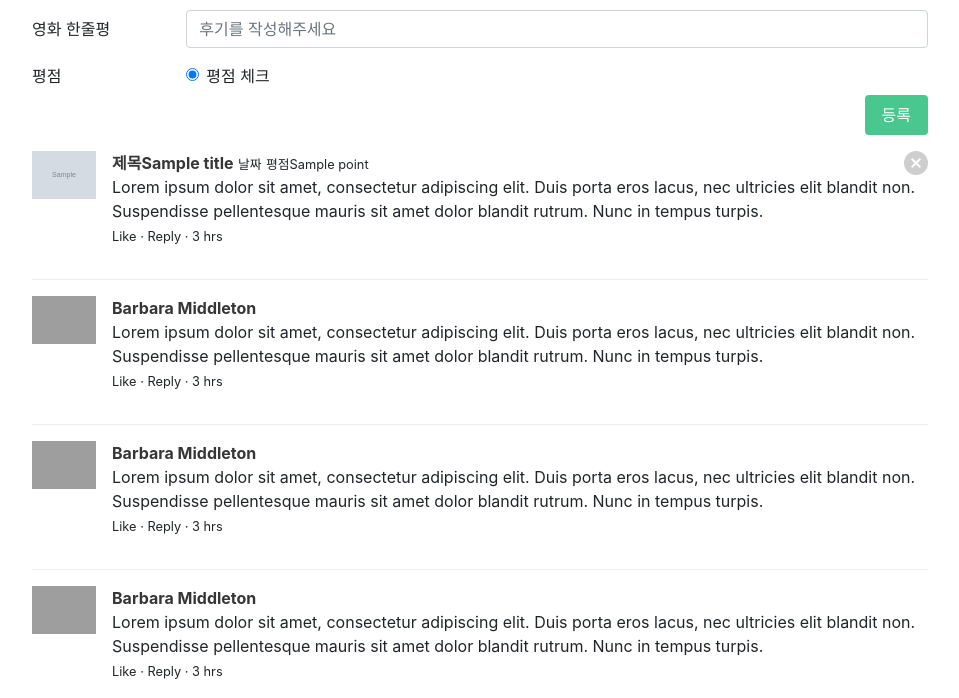
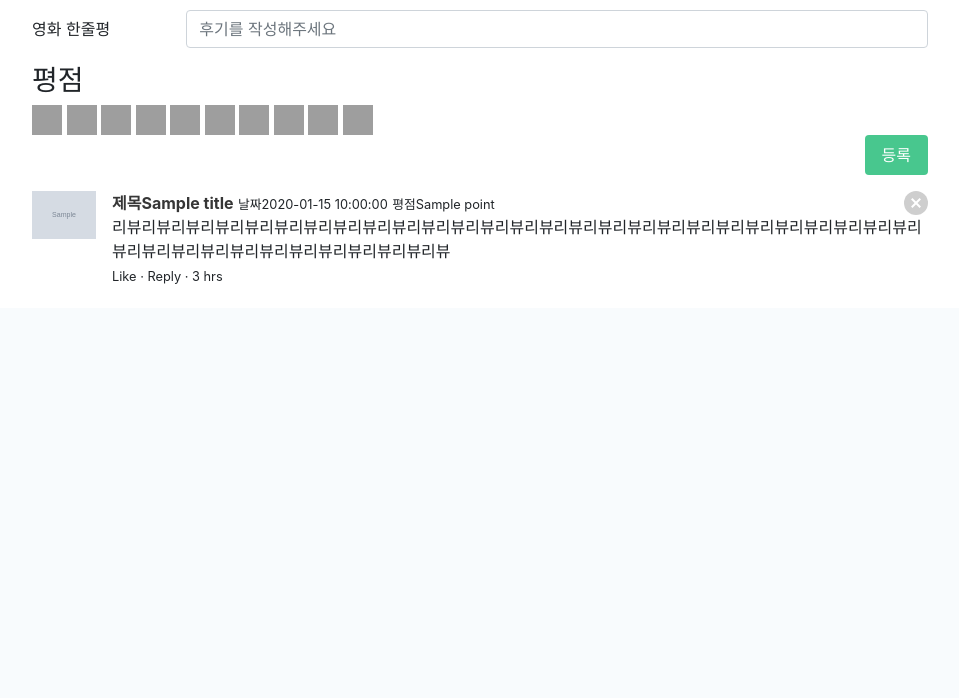
Before and after one commit to HangHae99-team9/Hanghae_week1, a Flask app: template templates/reviews.html in a window 1280 px wide. Shown: the part 492-1190 px from the top of the page, without its empty margins (224-1183 px from the left). After the commit the page ends 776 px from the top, so only its background shows below. Run offline with Flask 2, Linux system fonts and the light colour scheme; the template is opened without the code that fills it: most values are stand-ins (such as "Sample title", 1, 10 or a date in 2020); grey boxes marked "Sample" are stand-in pictures; some libraries are stand-ins or nearby versions; grey boxes are pictures that could not be loaded.

Commit message:
front header

```diff
--- a/app.py
+++ b/app.py
@@ -59,22 +59,24 @@ def review_get_movie():
     return jsonify({'result': movie})
 
 # 다른사람들이 남기 후기 리스트
-@app.route('/review', methods=['GET'])
-def people_get_review():
-    title_receive = request.args.get('title_give')
-#     다른사람들이 남기 후기 DB에서 가져오기
-    commentList = db.comment
+@app.route('/reviews/<title>', methods=['GET'])
+def people_get_review(title):
+#     title_receive = request.args.get('title_give')
+# #     다른사람들이 남기 후기 DB에서 가져오기
+#     commentList = db.comment
+    render_template("reviews.html", reviews=title)
 
 
-@app.route('/review', methods=['POST'])
+@app.route('/reviews', methods=['POST'])
 def review_save():
     title_receive = request.args.get('title_give')
     date = nowTime()
     point_receive = request.args.get('point_give')
-    comment_receive = request.args.get('comment_give')
+    reviews_receive = request.args.get('reviews_give')
+
     # id_receive = request.args.get('id_give') ID payload해서 디코드 하는코드넣기
 
-    doc = {'id': id_receive, 'title': title_receive, 'date': date, 'point': point_receive, 'comment': comment_receive, 'like': 0}
+    doc = {'title': title_receive, 'date': date, 'point': point_receive, 'reviews': reviews_receive, 'like': 0}
     db.comment.insert_one(doc)
 
 
@@ -250,7 +252,7 @@ def sign_in():
     if result is not None:
         payload = {
          'id': username_receive,
-         'exp': datetime.utcnow() + datetime.timedelta(seconds=60 * 60 * 24)  # 로그인 24시간 유지
+         'exp': datetime.datetime.utcnow() + datetime.timedelta(seconds=60 * 60 * 24)  # 로그인 24시간 유지
         }
         token = jwt.encode(payload, SECRET_KEY, algorithm='HS256').decode('utf-8')
 
--- a/practice.py
+++ b/practice.py
@@ -1,4 +1,3 @@
-
 from pymongo import MongoClient
 
 # 시간가져오기 코드
@@ -9,5 +8,5 @@ import datetime
 # print(now_time[:16])
 
 
-ut = datetime.utcnow()
+ut = datetime.datetime.utcnow()
 print(ut)
--- a/static/css/login.css
+++ b/static/css/login.css
@@ -3,7 +3,18 @@
     left: 0;
     right: 0;
     position: fixed;
-    background-color: bisque;
+    background-color: #73aace;
+    border-bottom-width: 1px;
+    border-bottom-color: #73aace;
+    border-bottom-style: solid;
+}
+.Logo{
+    font-size: 50px;
+    color: white;
+}
+.login-button{
+    background-color: white;
+    color: #73aace;
 }
 
 .section {
@@ -11,14 +22,14 @@
 }
 
 .button.is-sparta {
-    background-color: hsl(171, 100%, 41%);
+    background-color: #73aace;
     border-color: transparent;
     color: white !important;
 }
 
 .button.is-sparta.is-outlined {
     background-color: transparent;
-    border-color: hsl(171, 100%, 41%);
+    border-color: #73aace;
     color: black !important;
 }
 
--- a/static/css/mainStyle.css
+++ b/static/css/mainStyle.css
@@ -24,3 +24,16 @@ body {
 .delete-button{
     float: right;
 }
+.review-point{
+    display: inline-block;
+}
+.starR{
+  background: url('http://miuu227.godohosting.com/images/icon/ico_review.png') no-repeat right 0;
+  background-size: auto 100%;
+  width: 30px;
+  height: 30px;
+  display: inline-block;
+  text-indent: -9999px;
+  cursor: pointer;
+}
+.starR.on{background-position:0 0;}
--- a/static/js/login.js
+++ b/static/js/login.js
@@ -6,6 +6,7 @@ function toggle_sign_up() {
             $("#help-password").toggleClass("hidden")
             $("#help-password2").toggleClass("hidden")
 }
+
 
 function is_nickname(asValue) {
     var regExp = /^(?=.*[a-zA-Z])[-a-zA-Z0-9_.]{2,10}$/;
--- a/templates/reviews.html
+++ b/templates/reviews.html
@@ -9,7 +9,8 @@
           integrity="sha384-Gn5384xqQ1aoWXA+058RXPxPg6fy4IWvTNh0E263XmFcJlSAwiGgFAW/dAiS6JXm" crossorigin="anonymous">
     <link rel="stylesheet" href="{{ url_for('static', filename='css/mainStyle.css') }}">
     <link rel="stylesheet" href="{{ url_for('static', filename='css/login.css') }}">
-    <link rel="stylesheet" href="{{ url_for('static', filename='javascript/mainJS.js') }}">
+
+<!--    <script src="/static/js/reviews.js"></script>-->
     <!-- Optional JavaScript -->
     <!-- jQuery first, then Popper.js, then Bootstrap JS -->
     <script src="https://ajax.googleapis.com/ajax/libs/jquery/3.5.1/jquery.min.js"></script>
@@ -21,12 +22,13 @@
             crossorigin="anonymous"></script>
     <title>항해오피스</title>
 
+
 </head>
 <body>
     <nav class="navbar" role="navigation" aria-label="main navigation">
     <div class="navbar-brand">
-            <a class="navbar-item" href="/">
-                <img src="https://bulma.io/images/bulma-logo.png" width="112" height="28">
+        <a class="navbar-item Logo" href="/">
+            HangHae Office
         </a>
 
         <a role="button" class="navbar-burger" aria-label="menu" aria-expanded="false" data-target="navbarBasicExample">
@@ -38,7 +40,9 @@
     <div class="navbar-end">
         <div class="navbar-item">
             <div class="buttons">
-                    <a class="button is-primary" onclick="window.location.href='/login'">
+
+                <a class="button is-info" onclick="window.location.href='/login'">
+
                         <strong>Sign up/Sign in</strong>
                     </a>
             </div>
@@ -68,40 +72,44 @@
     <form id="post-review">
       <h3>영화 제목 {{ title }}</h3>
       <div class="form-group row">
-        <label for="inputPassword3" class="col-sm-2 col-form-label">영화 한줄평</label>
+        <label for="inputReview" class="col-sm-2 col-form-label">영화 한줄평</label>
         <div class="col-sm-10">
-          <input type="password" class="form-control" id="inputPassword3" placeholder="후기를 작성해주세요">
+          <input type="input" class="form-control" id="inputReview" placeholder="후기를 작성해주세요">
         </div>
       </div>
       <fieldset class="form-group">
-        <div class="row">
-          <legend class="col-form-label col-sm-2 pt-0">평점</legend>
-          <div class="col-sm-10">
-            <div class="form-check">
-              <input class="form-check-input" type="radio" name="gridRadios" id="gridRadios1" value="option1" checked>
-              <label class="form-check-label" for="gridRadios1">
-                평점 체크
-              </label>
+          <div>
+              <h3 class="review-point">평점</h3>
+        <div class="starRev">
+          <span class="starR on">별1</span>
+          <span class="starR">별2</span>
+          <span class="starR">별3</span>
+          <span class="starR">별4</span>
+          <span class="starR">별5</span>
+          <span class="starR">별6</span>
+          <span class="starR">별7</span>
+          <span class="starR">별8</span>
+          <span class="starR">별9</span>
+          <span class="starR">별10</span>
         </div>
               </div>
-        </div>
-          <button class="button is-success enroll-btn">등록</button>
+          <button onclick="postReviews()" class="button is-success enroll-btn">등록</button>
       </fieldset>
 
     </form>
         <article class="media review-board">
           <figure class="media-left">
             <p class="image is-64x64">
-              <img src="{{ img_url}}">
+              <img src="{{ img_url }}">
             </p>
           </figure>
           <div class="media-content">
             <div class="content">
               <p>
-                  <strong>제목{{ title }}</strong> <small>날짜</small> <small>평점{{ point }}</small>
+                  <strong>제목{{ title }}</strong> <small>날짜{{ date }}</small> <small>평점{{ point }}</small>
                   <button type="button" class="delete is-medium delete-button"></button>
                 <br>
-                Lorem ipsum dolor sit amet, consectetur adipiscing elit. Duis porta eros lacus, nec ultricies elit blandit non. Suspendisse pellentesque mauris sit amet dolor blandit rutrum. Nunc in tempus turpis.
+                    리뷰리뷰리뷰리뷰리뷰리뷰리뷰리뷰리뷰리뷰리뷰리뷰리뷰리뷰리뷰리뷰리뷰리뷰리뷰리뷰리뷰리뷰리뷰리뷰리뷰리뷰리뷰리뷰리뷰리뷰리뷰리뷰리뷰리뷰리뷰리뷰리뷰리뷰리뷰
                 <br>
                 <small><a>Like</a> · <a>Reply</a> · 3 hrs</small>
               </p>
@@ -109,62 +117,7 @@
 
           </div>
         </article>
-        <article class="media review-board">
-          <figure class="media-left">
-            <p class="image is-64x64">
-              <img src="https://bulma.io/images/placeholders/128x128.png">
-            </p>
-          </figure>
-          <div class="media-content">
-            <div class="content">
-              <p>
-                <strong>Barbara Middleton</strong>
-                <br>
-                Lorem ipsum dolor sit amet, consectetur adipiscing elit. Duis porta eros lacus, nec ultricies elit blandit non. Suspendisse pellentesque mauris sit amet dolor blandit rutrum. Nunc in tempus turpis.
-                <br>
-                <small><a>Like</a> · <a>Reply</a> · 3 hrs</small>
-              </p>
-            </div>
 
-          </div>
-        </article>
-        <article class="media review-board">
-          <figure class="media-left">
-            <p class="image is-64x64">
-              <img src="https://bulma.io/images/placeholders/128x128.png">
-            </p>
-          </figure>
-          <div class="media-content">
-            <div class="content">
-              <p>
-                <strong>Barbara Middleton</strong>
-                <br>
-                Lorem ipsum dolor sit amet, consectetur adipiscing elit. Duis porta eros lacus, nec ultricies elit blandit non. Suspendisse pellentesque mauris sit amet dolor blandit rutrum. Nunc in tempus turpis.
-                <br>
-                <small><a>Like</a> · <a>Reply</a> · 3 hrs</small>
-              </p>
-            </div>
+</body>
 
-          </div>
-        </article>
-        <article class="media review-board">
-          <figure class="media-left">
-            <p class="image is-64x64">
-              <img src="https://bulma.io/images/placeholders/128x128.png">
-            </p>
-          </figure>
-          <div class="media-content">
-            <div class="content">
-              <p>
-                <strong>Barbara Middleton</strong>
-                <br>
-                Lorem ipsum dolor sit amet, consectetur adipiscing elit. Duis porta eros lacus, nec ultricies elit blandit non. Suspendisse pellentesque mauris sit amet dolor blandit rutrum. Nunc in tempus turpis.
-                <br>
-                <small><a>Like</a> · <a>Reply</a> · 3 hrs</small>
-              </p>
-            </div>
-
-          </div>
-        </article>
-</body>
 </html>
```
Also changed, not shown: static/css/indexStyle.css (+7 -7 lines), static/js/reviews.js (added, +29 -0 lines), templates/login.html (+7 -5 lines), templates/main.html (+21 -20 lines), 2 other files. Lines whose indentation alone changed are shown as unchanged.
